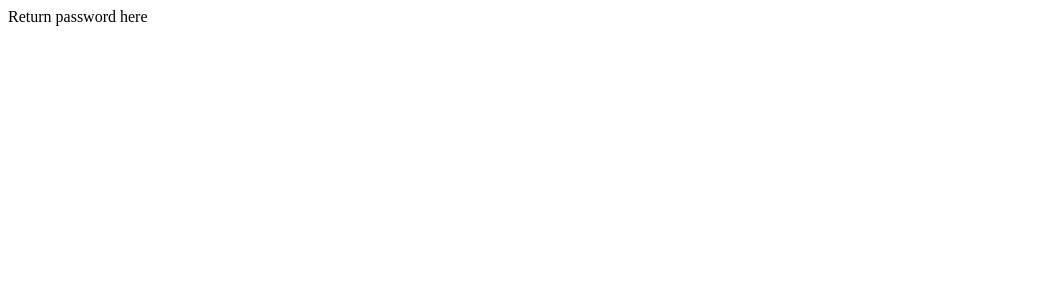
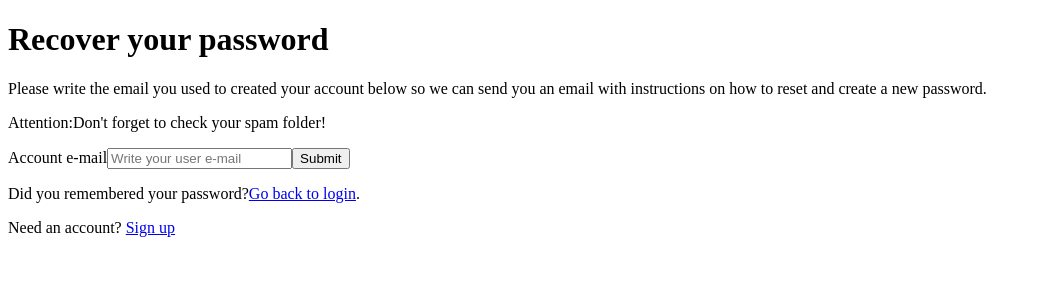
Before and after one commit to natalledm/creative-writing-LMS, a React (Create React App) app: page /recover-password in a window 1280 px wide. Shown: the top 300 px of the page, without its empty margins (0-1041 px from the left). Built offline with nearby package versions, Linux system fonts and the light colour scheme.

Commit message:
Create recover password page and input components

```diff
--- a/src/App.jsx
+++ b/src/App.jsx
@@ -1,6 +1,6 @@
 import * as React from "react";
 import { BrowserRouter } from "react-router-dom";
-import { useUserId } from "./globalState/UserIdContext";
+import { useUserId } from "./state/UserIdContext";
 import LoggedRoutes from "./routes/LoggedRoutes";
 import NotLoggedRoutes from "./routes/NotLoggedRoutes";
 
--- /dev/null
+++ b/src/components/InputField.jsx
@@ -0,0 +1,19 @@
+export default function InputField({ fieldInfo, state }) {
+  const { label, placeholder, inputId, type } = fieldInfo;
+  const [value, setValue] = state;
+
+  return (
+    <label htmlFor={inputId} className="input-label">
+      {label}
+      <input
+        id={inputId}
+        type={type}
+        placeholder={placeholder}
+        value={value}
+        onChange={(event) => setValue(event.target.value)}
+        className="input-field"
+        required={true}
+      />
+    </label>
+  );
+}
--- /dev/null
+++ b/src/data/recover-password.json
@@ -0,0 +1,7 @@
+{
+  "email": {
+    "label": "Account e-mail",
+    "placeholder": "Write your user e-mail",
+    "type": "email"
+  }
+}
--- a/src/index.js
+++ b/src/index.js
@@ -1,7 +1,7 @@
 import React from "react";
 import ReactDOM from "react-dom/client";
 import App from "./App";
-import { UserIdContext } from "./globalState/UserIdContext";
+import { UserIdContext } from "./state/UserIdContext";
 
 const root = ReactDOM.createRoot(document.getElementById("root"));
 root.render(
--- a/src/pages/Login.jsx
+++ b/src/pages/Login.jsx
@@ -1,6 +1,6 @@
 import { useState } from "react";
 import { Link, useNavigate } from "react-router-dom";
-import { useUserId } from "../globalState/UserIdContext";
+import { useUserId } from "../state/UserIdContext";
 import { loginUser } from "../scripts/firebaseAuthentication";
 
 export default function Login() {
@@ -58,9 +58,13 @@ export default function Login() {
         </label>
         <button>Login</button>
       </form>
-      <h3>
+      <p>
         Need an account? <Link to={"/signup"}>Sign up</Link>
-      </h3>
+      </p>
+      <p>
+        Forgot your password?{" "}
+        <Link to={"/recover-password"}>Recover Password</Link>
+      </p>
     </div>
   );
 }
--- a/src/pages/NotLogged.jsx
+++ b/src/pages/NotLogged.jsx
@@ -7,6 +7,7 @@ export default function NotLogged() {
       <p>Please login or create an account to access our courses!</p>
       <Link to="/signup">Sign up</Link>
       <Link to="/login">Login</Link>
+      <Link to="/recover-password">Recover Password</Link>
       <Link to="/">Back to Home</Link>
     </div>
   );
--- a/src/pages/RecoverPassword.jsx
+++ b/src/pages/RecoverPassword.jsx
@@ -1,3 +1,57 @@
+import { useState } from "react";
+import { Link, useNavigate } from "react-router-dom";
+import InputField from "../components/InputField";
+import { recoverUser } from "../scripts/firebaseAuthentication";
+import formInfo from "../data/recover-password.json";
+
 export default function RecoverPassword() {
-  return <div>Return password here</div>;
+  const navigation = useNavigate();
+
+  const [email, setEmail] = useState("");
+
+  async function onSubmit(event) {
+    event.preventDefault();
+
+    const result = await recoverUser(email).catch(onFail);
+
+    if (result) onSuccess(email);
+  }
+
+  function onSuccess(email) {
+    alert(
+      `We sent an email to ${email}. Don't forget to check your spam folder too.`,
+    );
+    navigation("/login");
+  }
+
+  function onFail(error) {
+    console.error(error);
+    alert(error);
+  }
+
+  return (
+    <div>
+      <h1>Recover your password</h1>
+      <p>
+        Please write the email you used to created your account below so we can
+        send you an email with instructions on how to reset and create a new
+        password.
+      </p>
+      <p>
+        <span>Attention:</span>
+        Don't forget to check your spam folder!
+      </p>
+      <form onSubmit={onSubmit}>
+        <InputField state={[email, setEmail]} fieldInfo={formInfo.email} />
+        <button>Submit</button>
+      </form>
+      <p>
+        Did you remembered your password?
+        <Link to="/login">Go back to login</Link>.
+      </p>
+      <p>
+        Need an account? <Link to={"/signup"}>Sign up</Link>
+      </p>
+    </div>
+  );
 }
```
Also changed, not shown: src/state/UserIdContext.jsx (renamed from src/globalState/UserIdContext.jsx).
